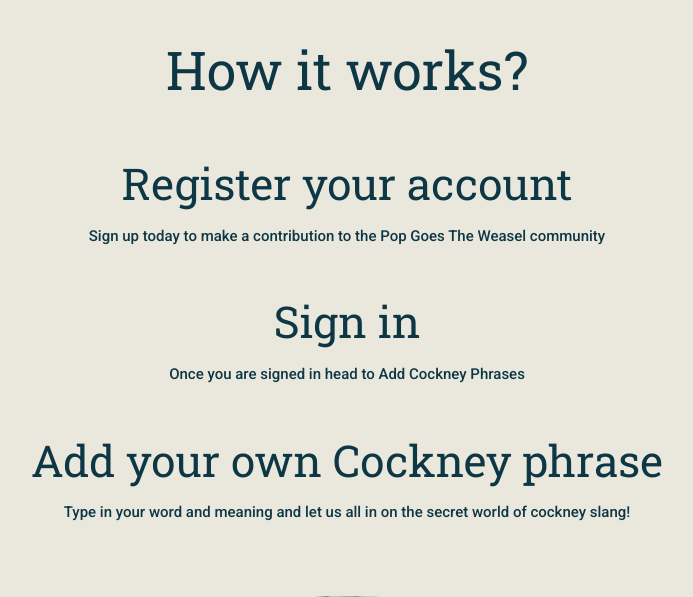
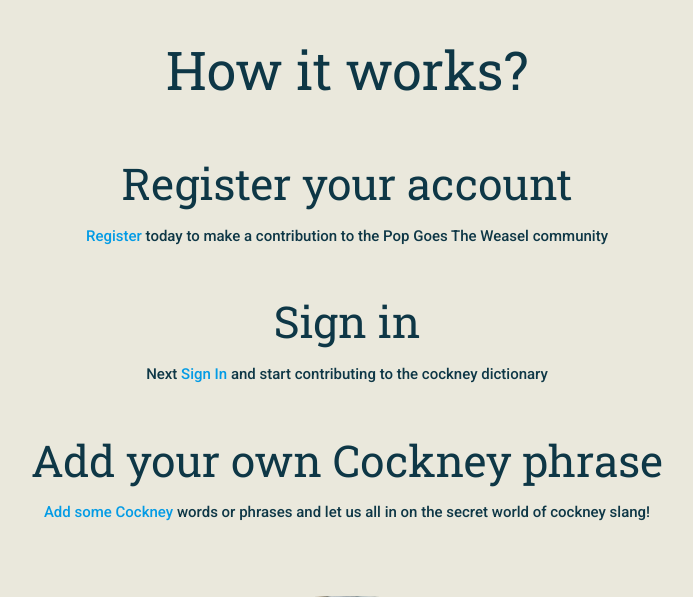
Before and after one commit to Telesia/pop_goes_the_weasel, a Flask app: page / in a window 1280 px wide. Shown: the part 956-1553 px from the top of the page, without its empty margins (293-986 px from the left). Run offline with Flask 2, Linux system fonts and the light colour scheme; some libraries are stand-ins or nearby versions.

Commit message:
Customise home page instructions to include links to relevant nav bar pages

```diff
--- a/templates/home.html
+++ b/templates/home.html
@@ -25,17 +25,17 @@
 
             <div class="instruction-heading">
                 <h3>Register your account</h3>
-                <p>Sign up today to make a contribution to the Pop Goes The Weasel community</p>
+                <p><a href="{{ url_for( 'register' )}}">Register </a>today to make a contribution to the Pop Goes The Weasel community</p>
             </div>
 
             <div class="instruction-heading">
                 <h3 class="center-align">Sign in</h3>
-                <p>Once you are signed in head to Add Cockney Phrases</p>
+                <p>Next <a href="{{ url_for( 'sign_in' )}}">Sign In </a> and start contributing to the cockney dictionary</p>
             </div>
 
             <div class="instruction-heading">
                 <h3>Add your own Cockney phrase</h3>
-                <p>Type in your word and meaning and let us all in on the secret world of cockney slang!</p>
+                <p><a href="{{ url_for( 'add_cockney' )}}">Add some Cockney</a> words or phrases and let us all in on the secret world of cockney slang!</p>
             </div>
             <br>
     </section>
```
Also changed, not shown: TESTING.md (+1 -1 lines).
